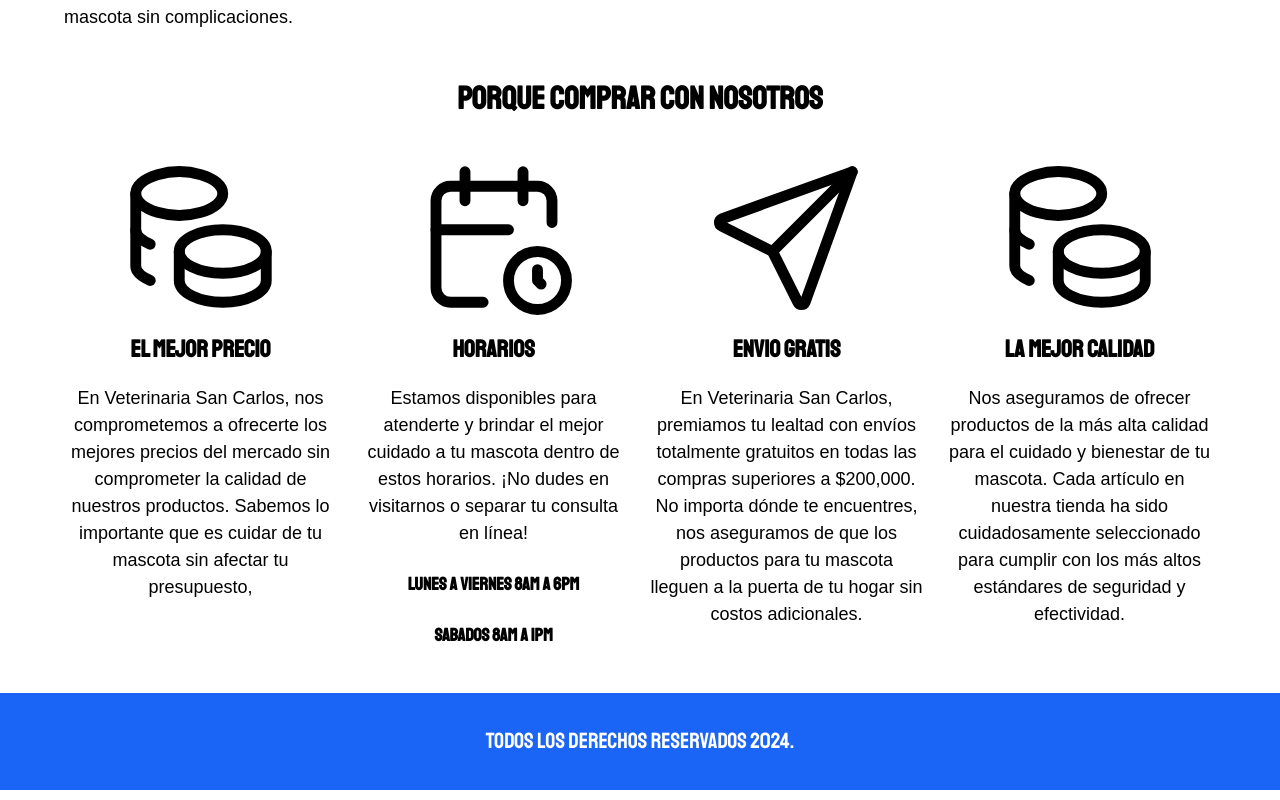
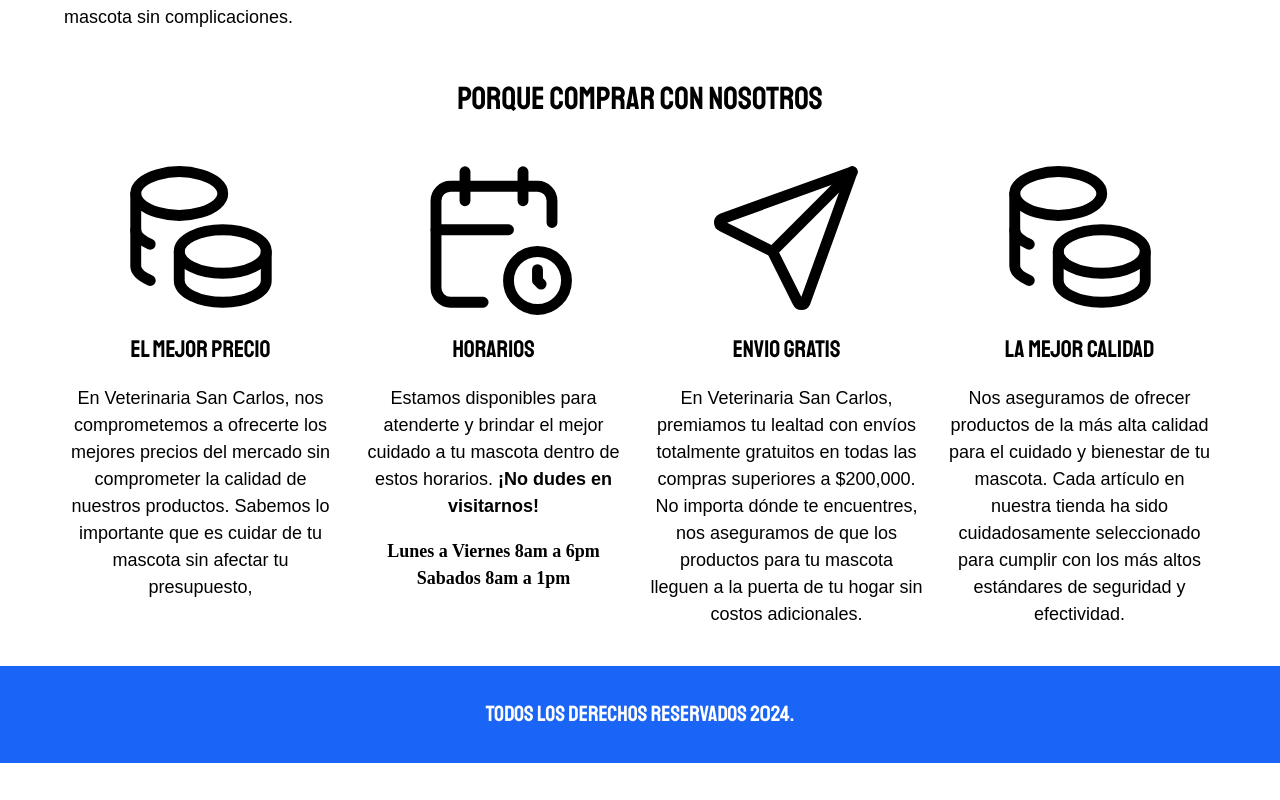
Before and after one commit to Juan8516/veterinariaSanCarlos, a plain HTML site: page index.html in a window 1280 px wide. Shown: the part 913-1713 px from the top of the page. After the commit the page ends 1686 px from the top, so only its background shows below. Drawn offline with Linux system fonts and the light colour scheme.

Commit message:
style: arreglo en formtaro de fuentes de encabezados

```diff
--- a/CSS/style.css
+++ b/CSS/style.css
@@ -54,6 +54,7 @@
     text-align: center;
     color: var(--negro);
     font-family: var(--fuentePrincipal);
+    font-weight: 100;
 }
 
 h1 {
@@ -70,6 +71,7 @@
 
 h4 {
     font-size: 1.8rem;
+    font-weight: 50;
 }
 
 legend {
@@ -164,6 +166,11 @@
 
 .contenedor-imagen:hover .texto-hover {
     opacity: 1;
+}
+
+.estilo-span {
+    font-size: 1.8rem;
+    font-weight: bold;
 }
 
 /*Footer*/
--- a/index.html
+++ b/index.html
@@ -97,11 +97,12 @@
                 </svg>                <h3 class="bloque__titulo">Horarios</h3>
                 <p>
                     Estamos disponibles para atenderte y brindar el mejor cuidado a
-                    tu mascota dentro de estos horarios. ¡No dudes en visitarnos o
-                    separar tu consulta en línea!<br/>
-                    <h4>Lunes a Viernes 8am a 6pm</h4>
-                    <h4>Sabados 8am a 1pm</h4>
+                    tu mascota dentro de estos horarios. <strong>¡No dudes en visitarnos!</strong><br/>
                 </p>
+
+                <span class="estilo-span">Lunes a Viernes 8am a 6pm</span><br/>
+                <span class="estilo-span">Sabados 8am a 1pm</span>
+
             </div><!--bloque-->
 
             <div class="bloque">
```
